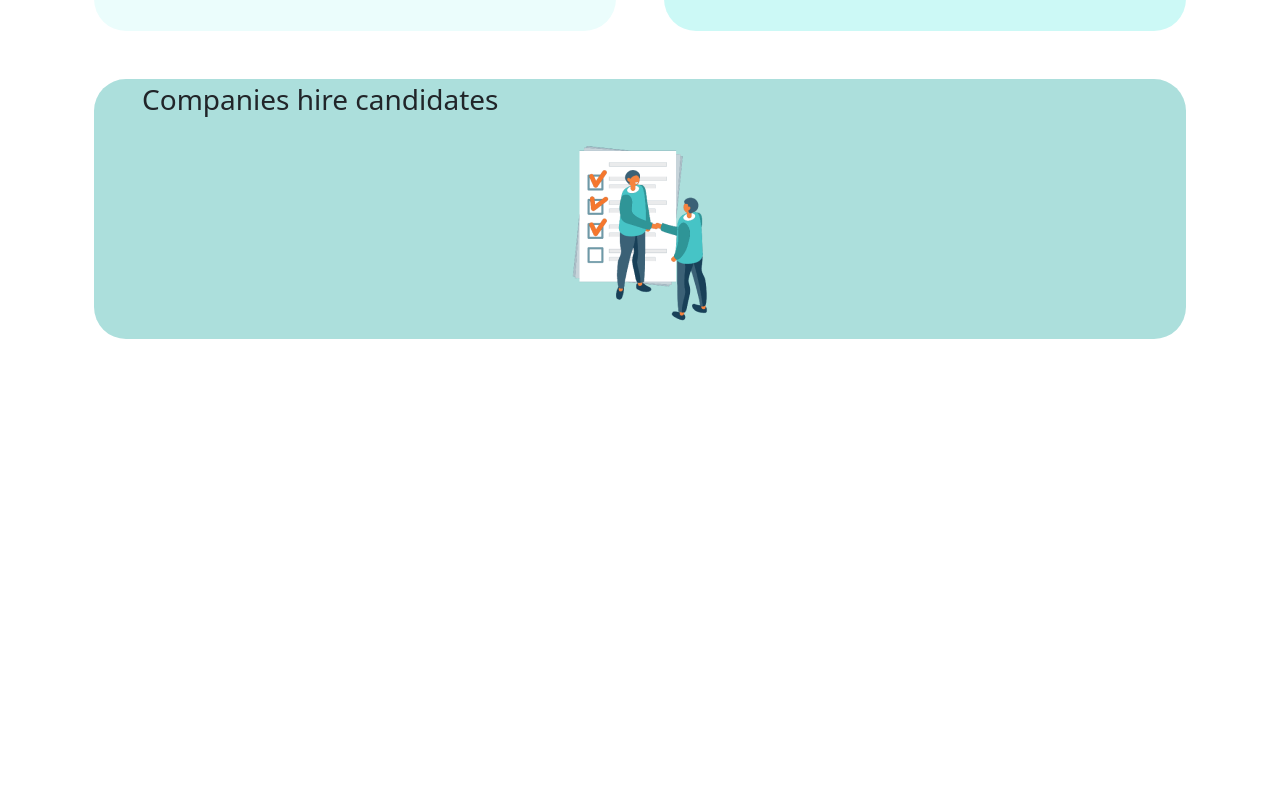
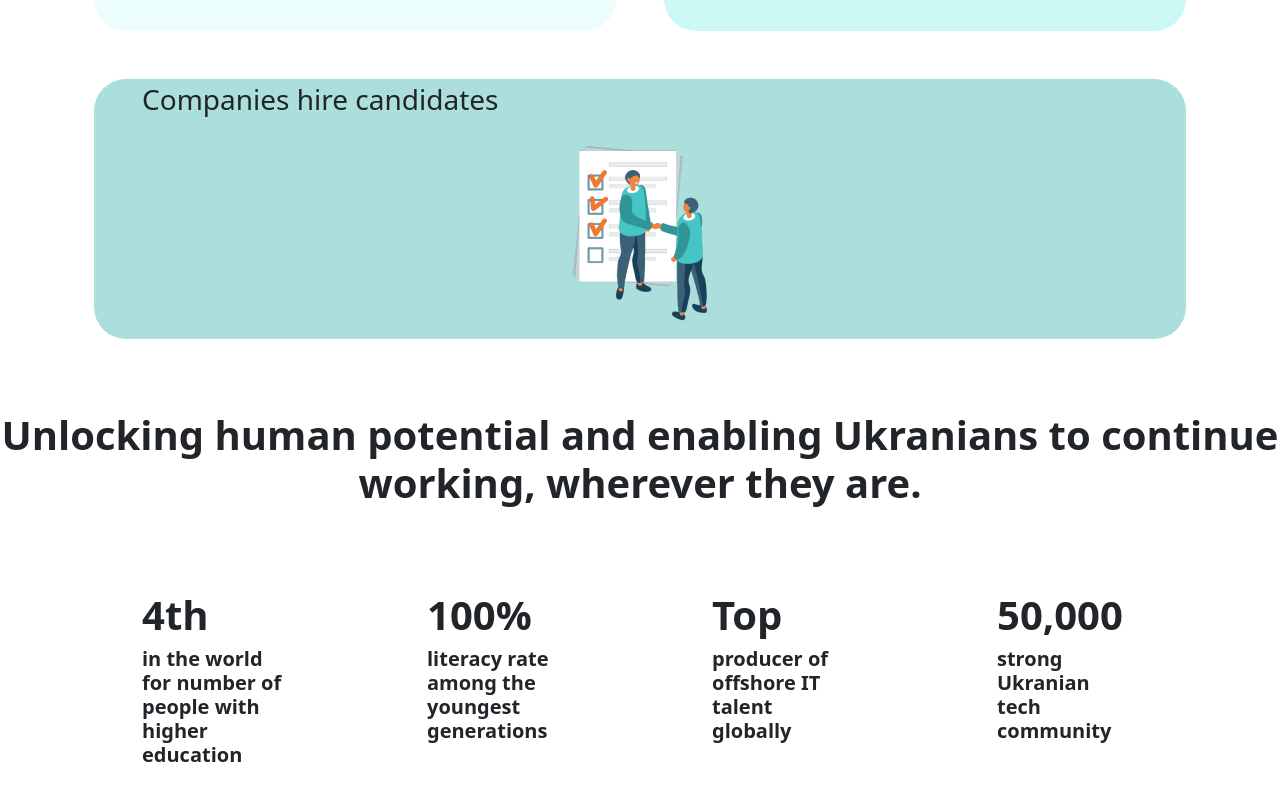
Before and after one commit to sabrinaspage/robota, a React (Create React App) app: page / in a window 1280 px wide. Shown: the part 1157-1958 px from the top of the page. Before the commit the page ends 1520 px from the top, so only its background shows below. Built offline with nearby package versions, Linux system fonts and the light colour scheme.

Commit message:
impressions section

```diff
--- /dev/null
+++ b/src/components/Impressions.tsx
@@ -0,0 +1,36 @@
+import LookingAtCharts from "../images/candidate-logos/looking-at-chart.png";
+import HoldingHands from "../images/candidate-logos/shaking-hands.png";
+import WritingOnPaper from "../images/candidate-logos/writing-on-paper.png";
+
+const leadingProvider = [
+  {
+    title: "4th",
+    subtitle: "in the world for number of people with higher education",
+  },
+  {
+    title: "100%",
+    subtitle: "literacy rate among the youngest generations",
+  },
+  {
+    title: "Top",
+    subtitle: "producer of offshore IT talent globally",
+  },
+  {
+    title: "50,000",
+    subtitle: "strong Ukranian tech community",
+  },
+];
+
+const Impressions = () => (
+  <div className="container mt-5">
+    <div className="row">
+      {leadingProvider.map(({ title, subtitle }) => (
+        <div className="col-sm m-4 px-5 py-1">
+          <h1 className="display-7 fw-bold">{title}</h1>
+          <h5 className="display-7 fw-bold">{subtitle}</h5>
+        </div>
+      ))}
+    </div>
+  </div>
+);
+export default Impressions;
--- a/src/pages/Homepage.tsx
+++ b/src/pages/Homepage.tsx
@@ -4,6 +4,7 @@ import CompanyCarousel from "../components/CompanyCarousel";
 import Hero from "../components/Hero";
 import Navbar, { NavLinkType } from "../components/Navbar";
 import { ButtonTypes } from "../components/RobotaButton";
+import Impressions from "../components/Impressions";
 
 const homepageLinks: NavLinkType[] = [
   {
@@ -52,6 +53,11 @@ function Homepage() {
         <CompanyCarousel />
       </div>
       <CandidatesSection />
+      <h3 className="display-6 text-center my-5 pb-2 fw-bold">
+        Unlocking human potential and enabling Ukranians to continue working,
+        wherever they are.
+      </h3>
+      <Impressions />
     </div>
   );
 }
```
